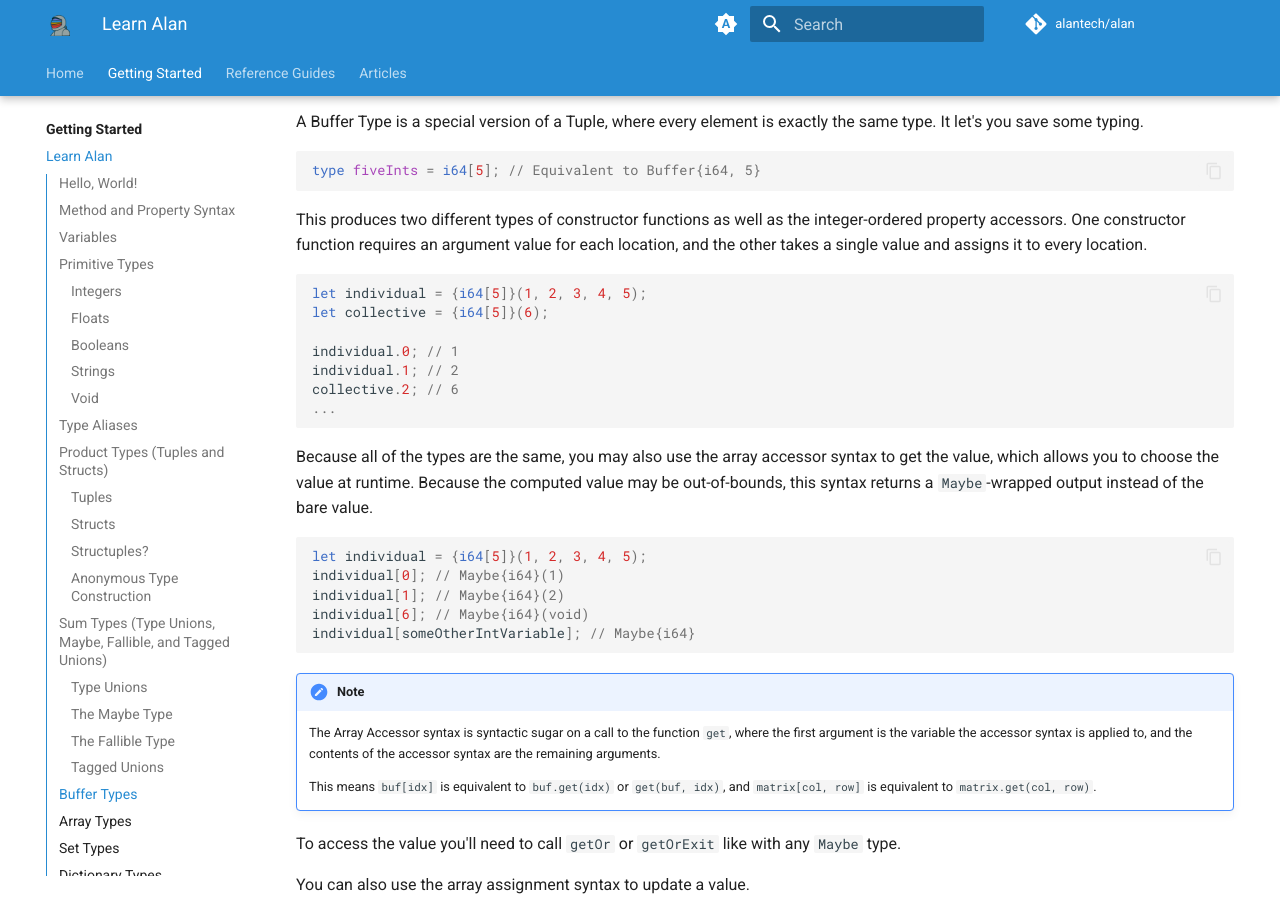
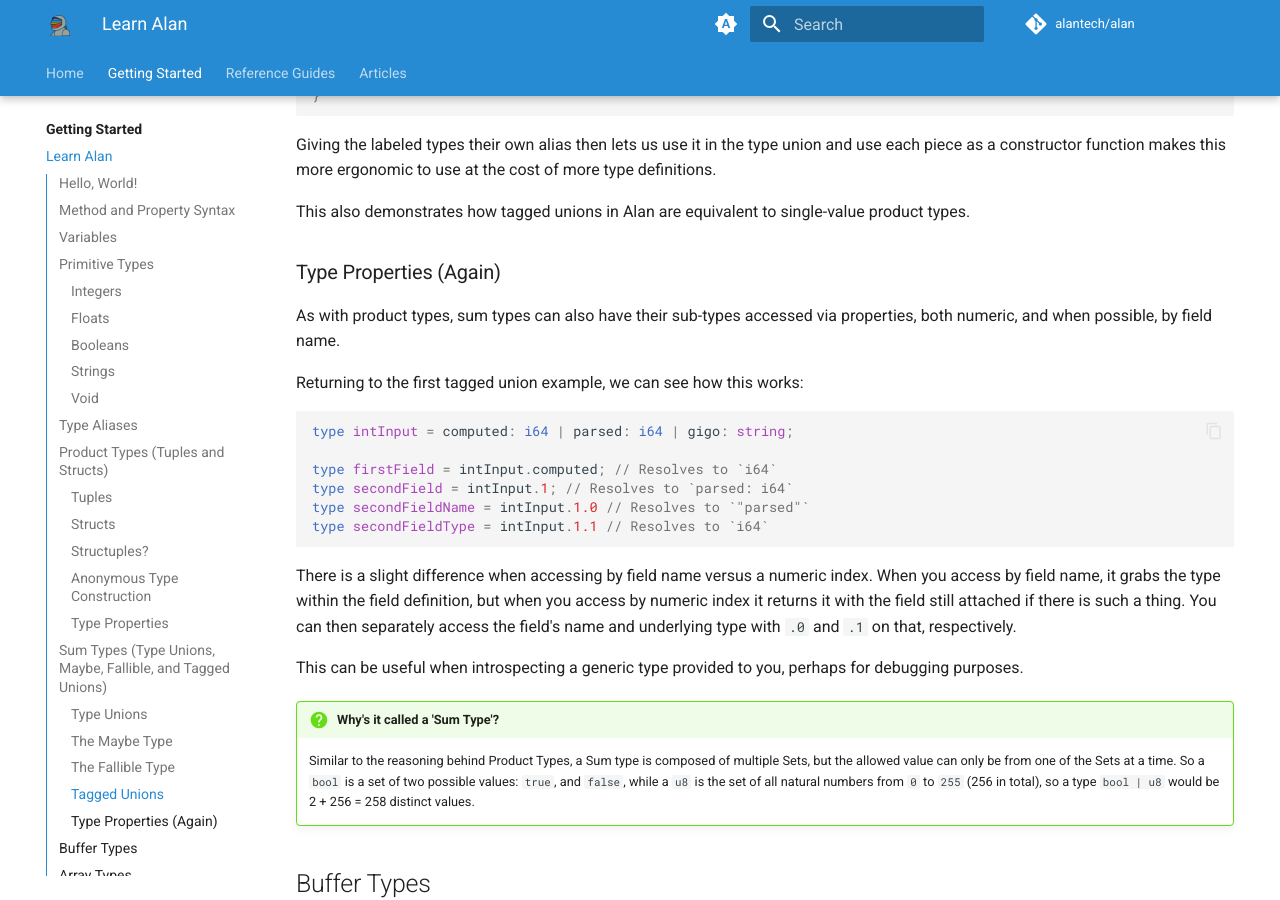
Before and after one commit to alantech/alanlang-docs, an MkDocs documentation site: the page built from docs/tutorial.md, in a window 1280 px wide and 900 px high, scrolled down 11324 px. Built offline with MkDocs 1.6.1 and Material for MkDocs 9.7.7, drawn with Linux system fonts in a browser that asks for light colours; plug-ins that fetch from the network failed and are left out; comment, search, counter and statistics services are not loaded; some of the changed text lies outside the part shown.

Commit message:
Add type properties to the tutorial

````diff
--- a/docs/tutorial.md
+++ b/docs/tutorial.md
@@ -331,6 +331,21 @@
 
 You can directly construct a type definition by wrapping it in curly braces (`{}`). This may be useful for a type you want to keep fully internal to a function definition and not ever share it at all with any other code in your codebase, but is more likely to be used to allow you to construct a generic type inside a generic function. (More on that, later.)
 
+### Type Properties
+
+Similarly to how you can access tuple fields by number and struct fields by name, you can do the same thing with the product type itself to access the sub-types from it.
+
+So using the hybrid type as an example:
+
+```rs
+type myStructTupleHybrid = i64, bar: string;
+
+type firstField = myStructTupleHybrid.0; // Equivalent to `i64`
+type secondField = myStructTupleHybrid.bar; // Equivalent to `string`
+```
+
+This may not seem useful, and in this example it is more verbose than the actual types involved, but it can be useful when working with generic types, covered later.
+
 ## Sum Types (Type Unions, Maybe, Fallible, and Tagged Unions)
 
 Sum Types let you define values that are one of set of potential values.
@@ -500,6 +515,26 @@
 Giving the labeled types their own alias then lets us use it in the type union and use each piece as a constructor function makes this more ergonomic to use at the cost of more type definitions.
 
 This also demonstrates how tagged unions in Alan are equivalent to single-value product types.
+
+### Type Properties (Again)
+
+As with product types, sum types can also have their sub-types accessed via properties, both numeric, and when possible, by field name.
+
+Returning to the first tagged union example, we can see how this works:
+
+
+```rs
+type intInput = computed: i64 | parsed: i64 | gigo: string;
+
+type firstField = intInput.computed; // Resolves to `i64`
+type secondField = intInput.1; // Resolves to `parsed: i64`
+type secondFieldName = intInput.1.0 // Resolves to `"parsed"`
+type secondFieldType = intInput.1.1 // Resolves to `i64`
+```
+
+There is a slight difference when accessing by field name versus a numeric index. When you access by field name, it grabs the type within the field definition, but when you access by numeric index it returns it with the field still attached if there is such a thing. You can then separately access the field's name and underlying type with `.0` and `.1` on that, respectively.
+
+This can be useful when introspecting a generic type provided to you, perhaps for debugging purposes.
 
 !!! question "Why's it called a 'Sum Type'?"
 
````
